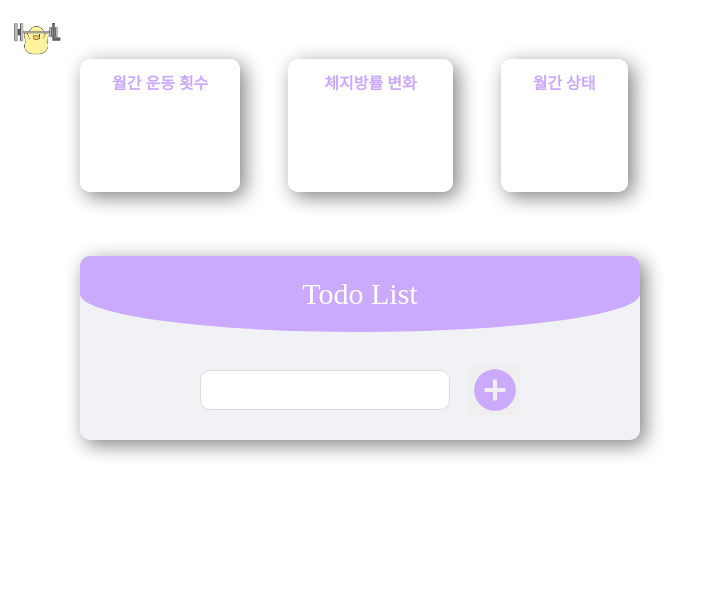
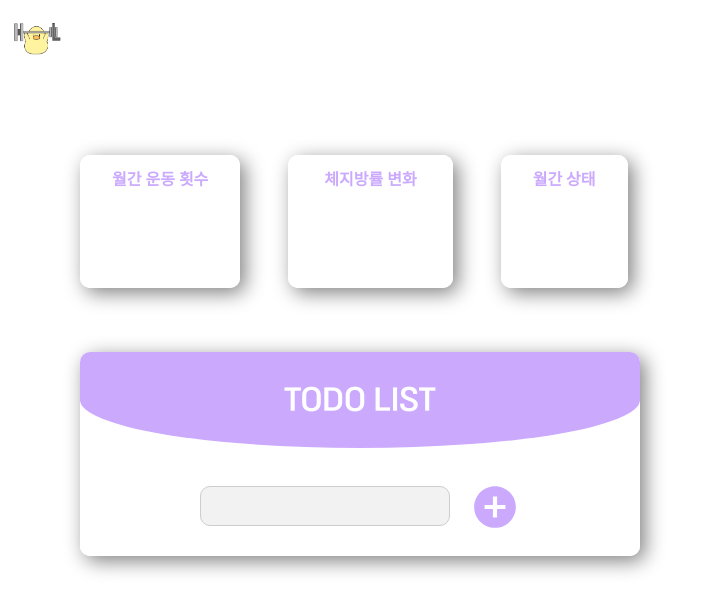
Before and after one commit to sea-water/graduation-project, a React (Create React App) app in the folder client/: page /TodoList in a window 1280 px wide. Shown: the top 612 px of the page, without its empty margins (0-706 px from the left). Built offline with nearby package versions, Linux system fonts and the light colour scheme; a web font is replaced by a local one.

Commit message:
modified todolist_re

```diff
--- a/client/src/Todo/TodoInput.css
+++ b/client/src/Todo/TodoInput.css
@@ -1,5 +1,7 @@
 .TodoInput {
+  background-color: white;
   text-align: center;
+  border-radius: 10px;
 }
 
 .TodoInput input {
@@ -8,13 +10,14 @@
   box-sizing: border-box;
   margin-top: 30px;
   margin-bottom: 30px;
-  border: 1px solid #dcdcdc;
+  border: 1px solid #cdcdcd;
+  background-color: #f2f2f2;
   border-radius: 10px;
-  vertical-align: top;
 }
 
 .TodoInput button {
   border: none;
+  background-color: white;
   margin-top: 25px;
   margin-left: 20px;
 }
--- a/client/src/Todo/TodoList.css
+++ b/client/src/Todo/TodoList.css
@@ -3,7 +3,7 @@
 }
 
 .TodoList li {
-  background: rgb(240, 242, 245);
+  background: white;
   padding: 15px 30px;
   color: rgb(0, 0, 0);
   font-weight: bold;
@@ -16,13 +16,13 @@
 }
 
 .TodoList li.on span {
-  color: rgb(199, 197, 197);
+  color: white;
 }
 .TodoList li em {
   cursor: pointer;
 }
 .TodoList li.on em {
-  color: rgb(199, 197, 197);
+  color: white;
   text-decoration: line-through rgb(159, 127, 231);
 }
 
--- a/client/src/Todo/Todos.css
+++ b/client/src/Todo/Todos.css
@@ -5,7 +5,7 @@
   padding-right: 2rem;
   padding-top: 1rem;
   padding-bottom: 100px;
-  border-radius: 10px / 10px;
+  border-radius: 10px;
   margin-left: 3rem;
   background: white;
   box-shadow: 5px 5px 20px gray;
@@ -15,24 +15,29 @@
   margin-left: 5rem;
 }
 
+.todo_leftSide {
+  margin-top: 6rem;
+}
+
 .Todos {
   width: 35rem;
-  border-radius: 10px / 10px;
+  border-radius: 10px;
   margin-left: 5rem;
   margin-top: 10rem;
   margin-bottom: 50px;
-  background: rgb(240, 242, 245);
+  background: white;
   box-shadow: 5px 5px 20px gray;
 }
 
 .Todos h1 {
   text-align: center;
-  padding: 20px 0;
+  padding: 30px 0;
   background: rgb(203, 170, 254);
   font-size: 30px;
   color: white;
   margin-top: 0;
   border-radius: 10px 10px 50% 50%;
+  font-family: "oneFontTitle";
 }
 
 /* calendar css code */
--- a/client/src/Todo/Todos.js
+++ b/client/src/Todo/Todos.js
@@ -62,12 +62,12 @@ const Todos = () => {
         </div>
       </div> */}
 
-      <div>
+      <div className="todo_leftSide">
         <span className="tab">월간 운동 횟수</span>
         <span className="tab"> 체지방률 변화 </span>
         <span className="tab"> 월간 상태 </span>
         <div className="Todos">
-          <h1>Todo List</h1>
+          <h1>TODO LIST</h1>
           <TodoInput onAdd={onAdd} />
           <TodoList todos={todos} onDel={onDel} onToggle={onToggle} />
         </div>
```
